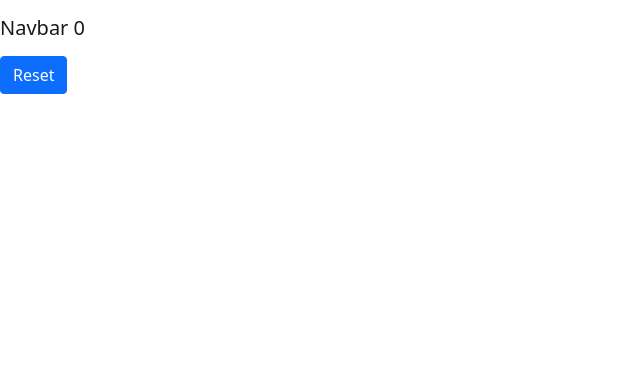
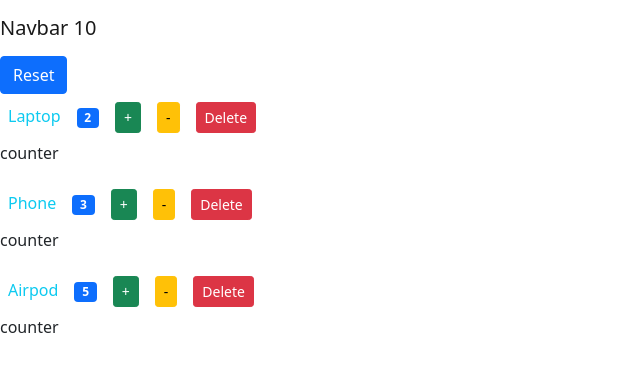
Before and after one commit to shahab-zamani/Products-React-Counter, a React (Create React App) app: page / in a window 1280 px wide. Shown: the top 372 px of the page, without its empty margins (0-640 px from the left). Built offline with nearby package versions, Linux system fonts and the light colour scheme.

Commit message:
context provider tag  and value {{

```diff
--- a/src/components/functional/app.jsx
+++ b/src/components/functional/app.jsx
@@ -1,7 +1,8 @@
 import React from 'react';
 import Navbar from './navbar';
 import Products from './products';
-import { useState } from "react";
+import {useState} from 'react';
+import ProductContext from './../../Context/products';
 
 
 const App = () => {
@@ -16,14 +17,18 @@ const App = () => {
 
     return (
             <>
-             <Navbar products = {products}/>
-             <Products
-             products = {products}
-             onDelete = {handleDelete}
-             onIncrement = {handleIncrement}
-             onDecrement = {handleDecrement}
-             onReset = {handleReset}
-             />
+             <ProductContext.Provider
+             value = {{
+                products : products ,
+                onDelete : handleDelete ,
+                onIncrement : handleIncrement ,
+                onDecrement : handleDecrement ,
+                onReset : handleReset ,
+                     }}
+                     >
+             <Navbar />
+             <Products />
+             </ProductContext.Provider>
              </>
     );
 
```
